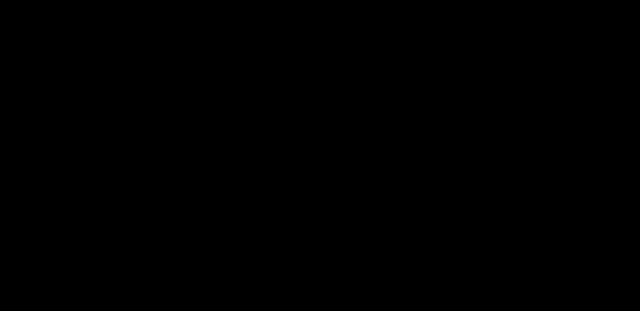
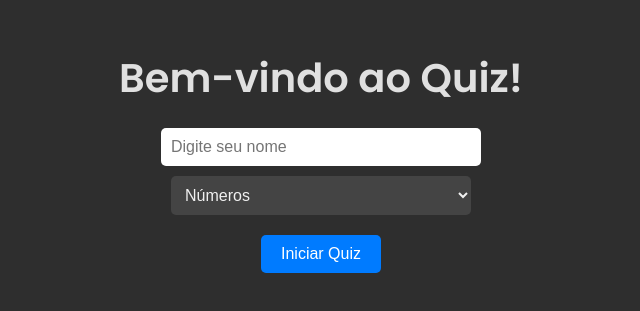
Before and after one commit to victorfs32/projeto, a React (Create React App) app: page /Inicio in a window 1280 px wide. Before the commit this address had no page. Shown: the part 253-564 px from the top of the page, without its empty margins (319-959 px from the left). Built offline with nearby package versions, Linux system fonts and the light colour scheme.

Commit message:
Alteraçoes

```diff
--- a/src/components/navbar.js
+++ b/src/components/navbar.js
@@ -25,9 +25,8 @@
           </a>
           {dropdownOpen && (
             <div className="dropdown-content">
-              <a href="/Alfabeto">ALFABETO</a>
-              <a href="/Numeros">NUMEROS</a>
-              <a href="/Saudacoes">SAUDACÕES</a>
+              <a href="/Inicio">QUIZ</a>
+
             </div>
           )}
         </div>
--- a/src/index.js
+++ b/src/index.js
@@ -7,16 +7,18 @@
 import Numeros from "./pages/Quiz/Numeros";
 import Navbar from "./components/navbar";
 import Sobre from "./pages/Sobre";
+import Inicio from "./pages/Inicio"; // Importa a nova página
 
 ReactDOM.render(
   <BrowserRouter>
     <Routes>
       <Route path="/" element={<App />} />
+      <Route path="/Inicio" element={<Inicio />} /> {/* Nova rota */}
       <Route path="/Alfabeto" element={<Alfabeto />} />
       <Route path="/Saudacoes" element={<Saudacoes />} />
-      <Route path="/Numeros" element={<Numeros/>} />
-      <Route path="/Navbar" element={<Navbar/>} />
-      <Route path="/Sobre" element={<Sobre/>} />
+      <Route path="/Numeros" element={<Numeros />} />
+      <Route path="/Navbar" element={<Navbar />} />
+      <Route path="/Sobre" element={<Sobre />} />
     </Routes>
   </BrowserRouter>,
   document.getElementById("root")
--- /dev/null
+++ b/src/pages/Inicio.css
@@ -0,0 +1,59 @@
+/* src/pages/Inicio.css */
+
+.start-quiz {
+    display: flex;
+    flex-direction: column;
+    align-items: center;
+    justify-content: center;
+    height: 100vh;
+    background-color: #2e2e2e;
+    color: #f0f0f0;
+    font-family: 'Poppins', sans-serif;
+  }
+
+  h1 {
+    margin-bottom: 20px;
+    font-size: 2.5rem;
+    color: #e0e0e0;
+  }
+
+  input {
+    padding: 10px;
+    font-size: 1rem;
+    border: none;
+    border-radius: 5px;
+    margin-bottom: 10px;
+    width: 80%;
+    max-width: 300px;
+  }
+
+  select {
+    padding: 10px;
+    font-size: 1rem;
+    border: none;
+    border-radius: 5px;
+    margin-bottom: 20px;
+    width: 80%;
+    max-width: 300px;
+    background-color: #444;
+    color: #f0f0f0;
+  }
+
+  button {
+    padding: 10px 20px;
+    font-size: 1rem;
+    border: none;
+    border-radius: 5px;
+    background-color: #007bff;
+    color: #fff;
+    cursor: pointer;
+    transition: background-color 0.3s ease;
+  }
+
+  button:hover {
+    background-color: #0056b3;
+  }
+
+  button:focus {
+    outline: none;
+  }
--- /dev/null
+++ b/src/pages/Inicio.js
@@ -0,0 +1,45 @@
+import React, { useState } from "react";
+import { useNavigate } from "react-router-dom";
+import "../pages/Inicio.css";
+
+function Inico() {
+  const [userName, setUserName] = useState("");
+  const [selectedQuiz, setSelectedQuiz] = useState("Numeros"); // Define o quiz padrão
+  const navigate = useNavigate();
+
+  const handleInputChange = (e) => {
+    setUserName(e.target.value);
+  };
+
+  const handleQuizChange = (e) => {
+    setSelectedQuiz(e.target.value);
+  };
+
+  const handleInicio = () => {
+    if (userName.trim()) {
+      navigate(`/${selectedQuiz}`, { state: { userName } });
+    } else {
+      alert("Por favor, insira seu nome!");
+    }
+  };
+
+  return (
+    <div className="start-quiz">
+      <h1>Bem-vindo ao Quiz!</h1>
+      <input
+        type="text"
+        value={userName}
+        onChange={handleInputChange}
+        placeholder="Digite seu nome"
+      />
+      <select value={selectedQuiz} onChange={handleQuizChange}>
+        <option value="Numeros">Números</option>
+        <option value="Alfabeto">Alfabeto</option>
+        <option value="Saudacoes">Saudações</option>
+      </select>
+      <button onClick={handleInicio}>Iniciar Quiz</button>
+    </div>
+  );
+}
+
+export default Inico;
--- a/src/pages/Quiz/Alfabeto.js
+++ b/src/pages/Quiz/Alfabeto.js
@@ -1,6 +1,6 @@
 import React, { useState, useRef, useEffect } from "react";
 import "./Quiz.css"; // CSS
-import { Link } from "react-router-dom";
+import { useLocation, Link } from "react-router-dom";
 import video1 from "./videos/ABC/01.mp4";
 import video2 from "./videos/ABC/02.mp4";
 import video3 from "./videos/ABC/03.mp4";
@@ -131,7 +131,7 @@
   // Continue adicionando as perguntas aqui da mesma forma
 ];
 
-function Quiz({ userName }) {
+function Alfabeto() {
   const [currentQuestion, setCurrentQuestion] = useState(0);
   const [showScore, setShowScore] = useState(false);
   const [score, setScore] = useState(0);
@@ -142,18 +142,17 @@
   const [correctAnswerIndex, setCorrectAnswerIndex] = useState(null);
   const videoRef = useRef(null);
   const timerRef = useRef(null);
+  const location = useLocation();
+  const userName = location.state?.userName || "Usuário"; // Corrigido para pegar o nome do estado
 
   useEffect(() => {
     if (timerRunning) {
-      // Inicia o cronômetro
       timerRef.current = setInterval(() => {
         setTimer((prev) => {
           if (prev <= 1) {
             clearInterval(timerRef.current);
             setTimerRunning(false);
-            const correctIndex = questions[currentQuestion].answerOptions.findIndex(
-              (option) => option.isCorrect
-            );
+            const correctIndex = questions[currentQuestion].answerOptions.findIndex((option) => option.isCorrect);
             setCorrectAnswerIndex(correctIndex);
             handleAnswerOptionClick(false); // Se o tempo acabar, considera a resposta como errada
             return 0;
@@ -219,9 +218,8 @@
       {showScore ? (
         <div className="score-section">
           <h2>
-            {userName} Parabéns! Você acertou {score} de {questions.length} perguntas!
+            {userName}, Parabéns! Você acertou {score} de {questions.length} perguntas!
           </h2>
-          {/* Botão de retorno à página inicial */}
           <Link to="/" className="return-button">
             Voltar para a página inicial
           </Link>
@@ -237,22 +235,13 @@
             </div>
             <div className="video-container">
               <video ref={videoRef} width="100%" height="315" controls>
-                <source
-                  src={questions[currentQuestion].videoSrc}
-                  type="video/mp4"
-                />
+                <source src={questions[currentQuestion].videoSrc} type="video/mp4" />
                 Seu navegador não suporta o elemento de vídeo.
               </video>
             </div>
             <div className="timer">
               <span>Tempo Restante: {timer}s</span>
-              {/* Barra de progresso para o tempo restante */}
-              <progress
-                value={timer}
-                max={10}
-                className="progress-bar"
-                aria-label="Tempo Restante"
-              />
+              <progress value={timer} max={10} className="progress-bar" aria-label="Tempo Restante" />
             </div>
           </div>
           <div className="answer-section">
@@ -269,7 +258,10 @@
                       : correctAnswerIndex === index
                       ? "green"
                       : "",
-                  color: selectedAnswerIndex === index || correctAnswerIndex === index ? "white" : "",
+                  color:
+                    selectedAnswerIndex === index || correctAnswerIndex === index
+                      ? "white"
+                      : "",
                 }}
                 disabled={selectedAnswerIndex !== null}
               >
@@ -283,4 +275,4 @@
   );
 }
 
-export default Quiz;
+export default Alfabeto;
--- a/src/pages/Quiz/Numeros.js
+++ b/src/pages/Quiz/Numeros.js
@@ -1,6 +1,10 @@
 import React, { useState, useRef, useEffect } from "react";
+import { useLocation, Link } from "react-router-dom";
 import "./Quiz.css"; // CSS
-import { Link } from "react-router-dom";
+import successSound from "./Path/success-sound.mp3";
+import errorSound from "./Path/error-sound.mp3";
+
+// Importar os vídeos
 import video1 from "./videos/NUMEROS/01.mp4";
 import video2 from "./videos/NUMEROS/02.mp4";
 import video3 from "./videos/NUMEROS/03.mp4";
@@ -11,15 +15,15 @@
 import video8 from "./videos/NUMEROS/08.mp4";
 import video9 from "./videos/NUMEROS/09.mp4";
 import video10 from "./videos/NUMEROS/10.mp4";
-import successSound from "./Path/success-sound.mp3";
-import errorSound from "./Path/error-sound.mp3";
 
+// Função para criar perguntas
 const createQuestion = (text, video, answers) => ({
   questionText: text,
   videoSrc: video,
   answerOptions: answers,
 });
 
+// Lista de perguntas
 const questions = [
   createQuestion("Que número é esse?", video1, [
     { answerText: "36", isCorrect: false },
@@ -83,7 +87,7 @@
   ]),
 ];
 
-function Quiz({ userName }) {
+function Numeros() {
   const [currentQuestion, setCurrentQuestion] = useState(0);
   const [showScore, setShowScore] = useState(false);
   const [score, setScore] = useState(0);
@@ -94,18 +98,17 @@
   const [correctAnswerIndex, setCorrectAnswerIndex] = useState(null);
   const videoRef = useRef(null);
   const timerRef = useRef(null);
+  const location = useLocation();
+  const userName = location.state?.userName || "Usuário"; // Corrigido para pegar o nome do estado
 
   useEffect(() => {
     if (timerRunning) {
-      // Inicia o cronômetro
       timerRef.current = setInterval(() => {
         setTimer((prev) => {
           if (prev <= 1) {
             clearInterval(timerRef.current);
             setTimerRunning(false);
-            const correctIndex = questions[currentQuestion].answerOptions.findIndex(
-              (option) => option.isCorrect
-            );
+            const correctIndex = questions[currentQuestion].answerOptions.findIndex((option) => option.isCorrect);
             setCorrectAnswerIndex(correctIndex);
             handleAnswerOptionClick(false); // Se o tempo acabar, considera a resposta como errada
             return 0;
@@ -171,9 +174,8 @@
       {showScore ? (
         <div className="score-section">
           <h2>
-            {userName} Parabéns! Você acertou {score} de {questions.length} perguntas!
+            {userName}, Parabéns! Você acertou {score} de {questions.length} perguntas!
           </h2>
-          {/* Botão de retorno à página inicial */}
           <Link to="/" className="return-button">
             Voltar para a página inicial
           </Link>
@@ -189,22 +191,13 @@
             </div>
             <div className="video-container">
               <video ref={videoRef} width="100%" height="315" controls>
-                <source
-                  src={questions[currentQuestion].videoSrc}
-                  type="video/mp4"
-                />
+                <source src={questions[currentQuestion].videoSrc} type="video/mp4" />
                 Seu navegador não suporta o elemento de vídeo.
               </video>
             </div>
             <div className="timer">
               <span>Tempo Restante: {timer}s</span>
-              {/* Barra de progresso para o tempo restante */}
-              <progress
-                value={timer}
-                max={10}
-                className="progress-bar"
-                aria-label="Tempo Restante"
-              />
+              <progress value={timer} max={10} className="progress-bar" aria-label="Tempo Restante" />
             </div>
           </div>
           <div className="answer-section">
@@ -221,7 +214,10 @@
                       : correctAnswerIndex === index
                       ? "green"
                       : "",
-                  color: selectedAnswerIndex === index || correctAnswerIndex === index ? "white" : "",
+                  color:
+                    selectedAnswerIndex === index || correctAnswerIndex === index
+                      ? "white"
+                      : "",
                 }}
                 disabled={selectedAnswerIndex !== null}
               >
@@ -235,4 +231,4 @@
   );
 }
 
-export default Quiz;
+export default Numeros;
--- a/src/pages/Quiz/Saudacoes.js
+++ b/src/pages/Quiz/Saudacoes.js
@@ -1,6 +1,6 @@
 import React, { useState, useRef, useEffect } from "react";
 import "./Quiz.css"; // CSS
-import { Link } from "react-router-dom";
+import { useLocation, Link } from "react-router-dom";
 import video1 from "./videos/SAUDAÇÕES/01.mp4";
 import video2 from "./videos/SAUDAÇÕES/02.mp4";
 import video3 from "./videos/SAUDAÇÕES/03.mp4";
@@ -121,7 +121,7 @@
   // Continue adicionando as perguntas aqui da mesma forma
 ];
 
-function Quiz({ userName }) {
+function Saudacoes() {
   const [currentQuestion, setCurrentQuestion] = useState(0);
   const [showScore, setShowScore] = useState(false);
   const [score, setScore] = useState(0);
@@ -132,18 +132,17 @@
   const [correctAnswerIndex, setCorrectAnswerIndex] = useState(null);
   const videoRef = useRef(null);
   const timerRef = useRef(null);
+  const location = useLocation();
+  const userName = location.state?.userName || "Usuário"; // Corrigido para pegar o nome do estado
 
   useEffect(() => {
     if (timerRunning) {
-      // Inicia o cronômetro
       timerRef.current = setInterval(() => {
         setTimer((prev) => {
           if (prev <= 1) {
             clearInterval(timerRef.current);
             setTimerRunning(false);
-            const correctIndex = questions[currentQuestion].answerOptions.findIndex(
-              (option) => option.isCorrect
-            );
+            const correctIndex = questions[currentQuestion].answerOptions.findIndex((option) => option.isCorrect);
             setCorrectAnswerIndex(correctIndex);
             handleAnswerOptionClick(false); // Se o tempo acabar, considera a resposta como errada
             return 0;
@@ -209,9 +208,8 @@
       {showScore ? (
         <div className="score-section">
           <h2>
-            {userName} Parabéns! Você acertou {score} de {questions.length} perguntas!
+            {userName}, Parabéns! Você acertou {score} de {questions.length} perguntas!
           </h2>
-          {/* Botão de retorno à página inicial */}
           <Link to="/" className="return-button">
             Voltar para a página inicial
           </Link>
@@ -227,22 +225,13 @@
             </div>
             <div className="video-container">
               <video ref={videoRef} width="100%" height="315" controls>
-                <source
-                  src={questions[currentQuestion].videoSrc}
-                  type="video/mp4"
-                />
+                <source src={questions[currentQuestion].videoSrc} type="video/mp4" />
                 Seu navegador não suporta o elemento de vídeo.
               </video>
             </div>
             <div className="timer">
               <span>Tempo Restante: {timer}s</span>
-              {/* Barra de progresso para o tempo restante */}
-              <progress
-                value={timer}
-                max={10}
-                className="progress-bar"
-                aria-label="Tempo Restante"
-              />
+              <progress value={timer} max={10} className="progress-bar" aria-label="Tempo Restante" />
             </div>
           </div>
           <div className="answer-section">
@@ -259,7 +248,10 @@
                       : correctAnswerIndex === index
                       ? "green"
                       : "",
-                  color: selectedAnswerIndex === index || correctAnswerIndex === index ? "white" : "",
+                  color:
+                    selectedAnswerIndex === index || correctAnswerIndex === index
+                      ? "white"
+                      : "",
                 }}
                 disabled={selectedAnswerIndex !== null}
               >
@@ -273,4 +265,4 @@
   );
 }
 
-export default Quiz;
+export default Saudacoes;
```
